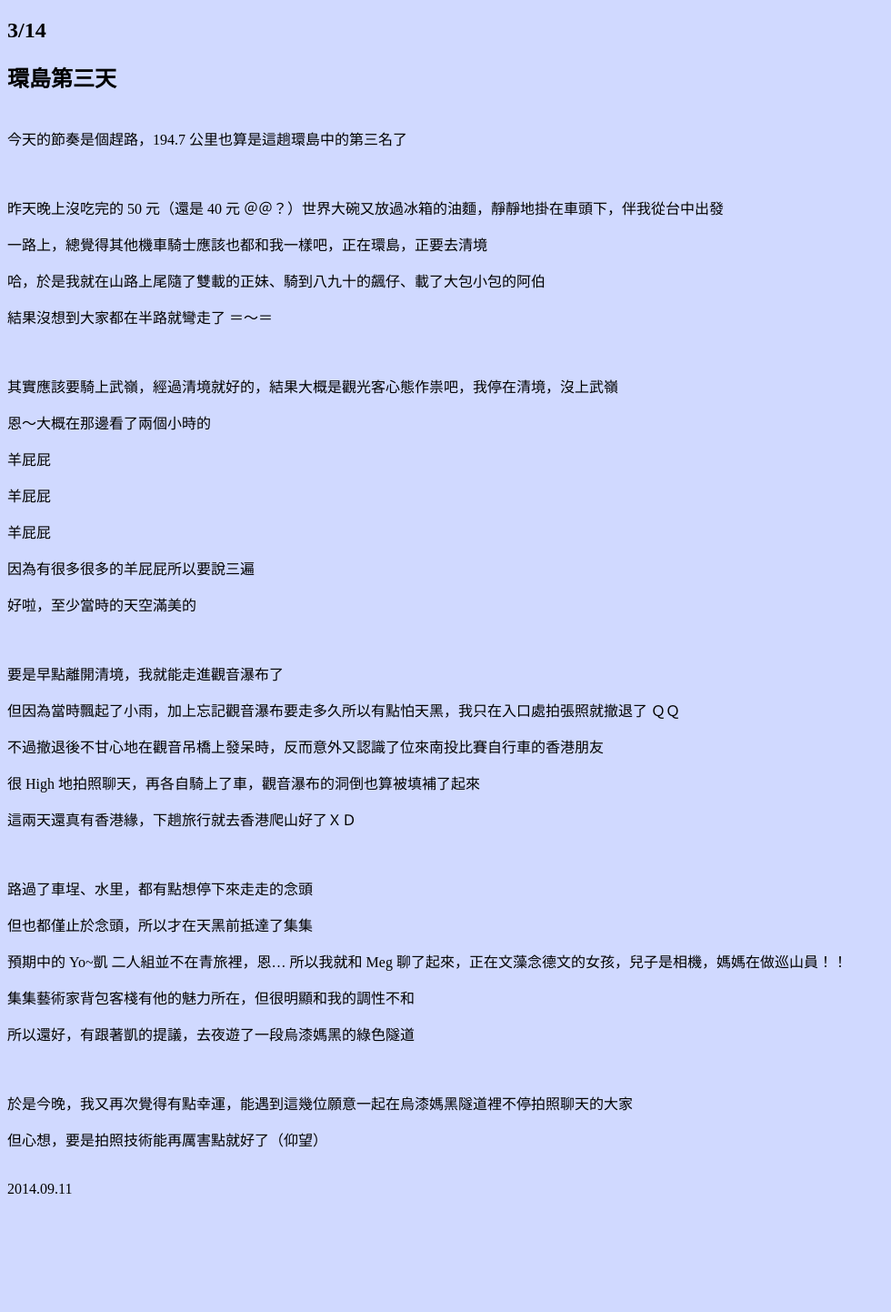
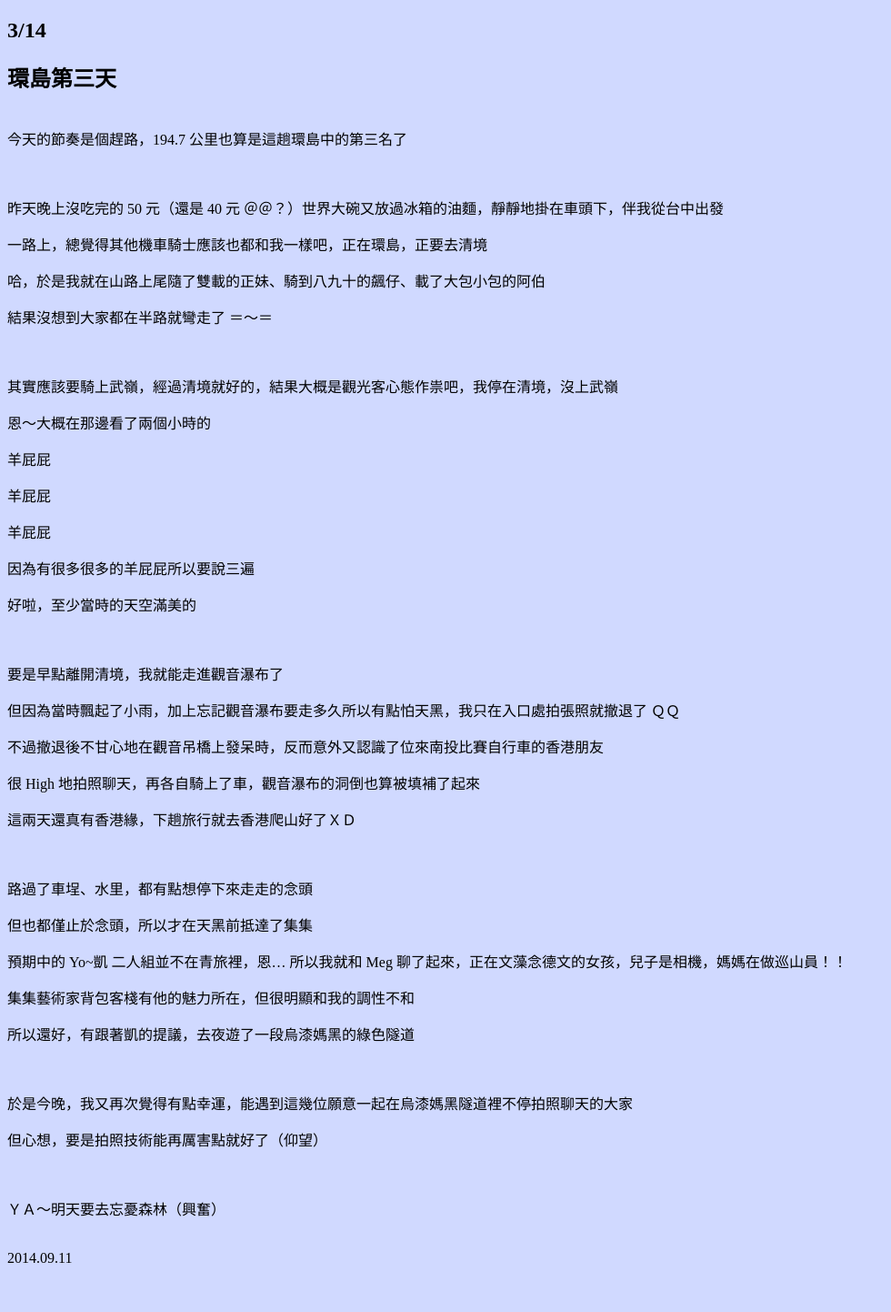
Before and after one commit to hiiamyes/blog, a Jekyll site: the page built from _posts/2014-09-27-et-day3.md, in a window 1280 px wide. Shown: the whole page at 91% size, without its empty margins (0-980 px from the left). Built offline with Jekyll 4.4.1, drawn with Linux system fonts in a browser that asks for light colours; before the commit the page ends 1366 px from its top, so only the background shows below that.

Commit message:
update et blog

```diff
--- a/_posts/2014-09-27-et-day3.md
+++ b/_posts/2014-09-27-et-day3.md
@@ -68,6 +68,10 @@ layout: post
 但心想，要是拍照技術能再厲害點就好了（仰望）
 
 <br>
+<br>
+ＹＡ～明天要去忘憂森林（興奮）
+
+<br>
 2014.09.11
 
 <br>
```
